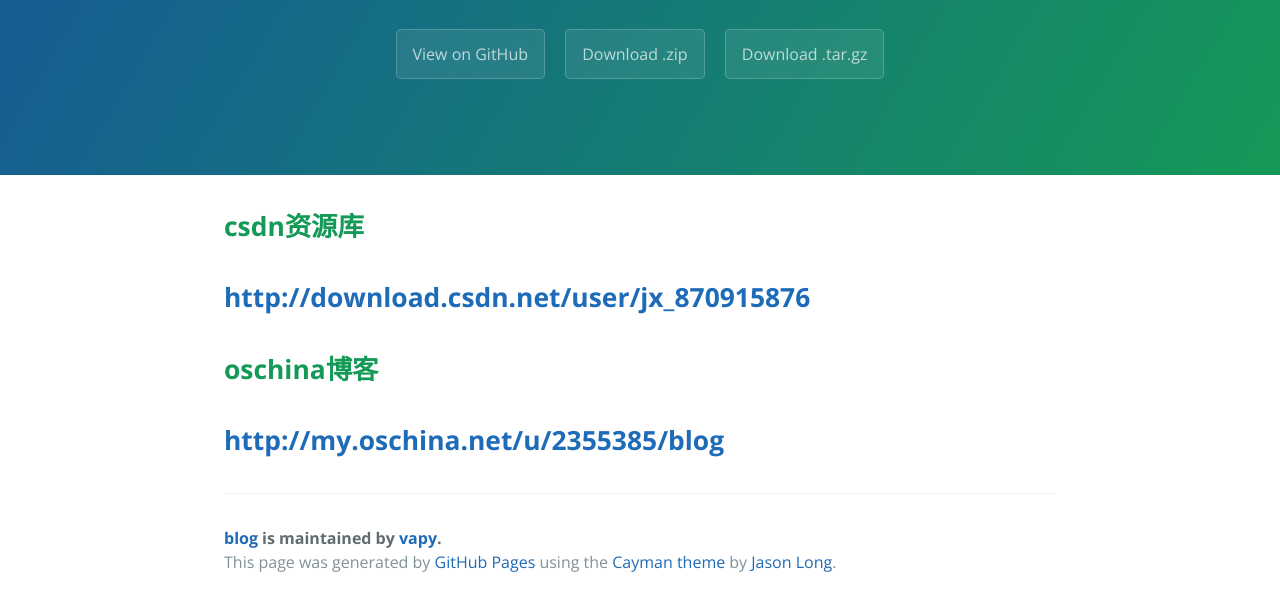
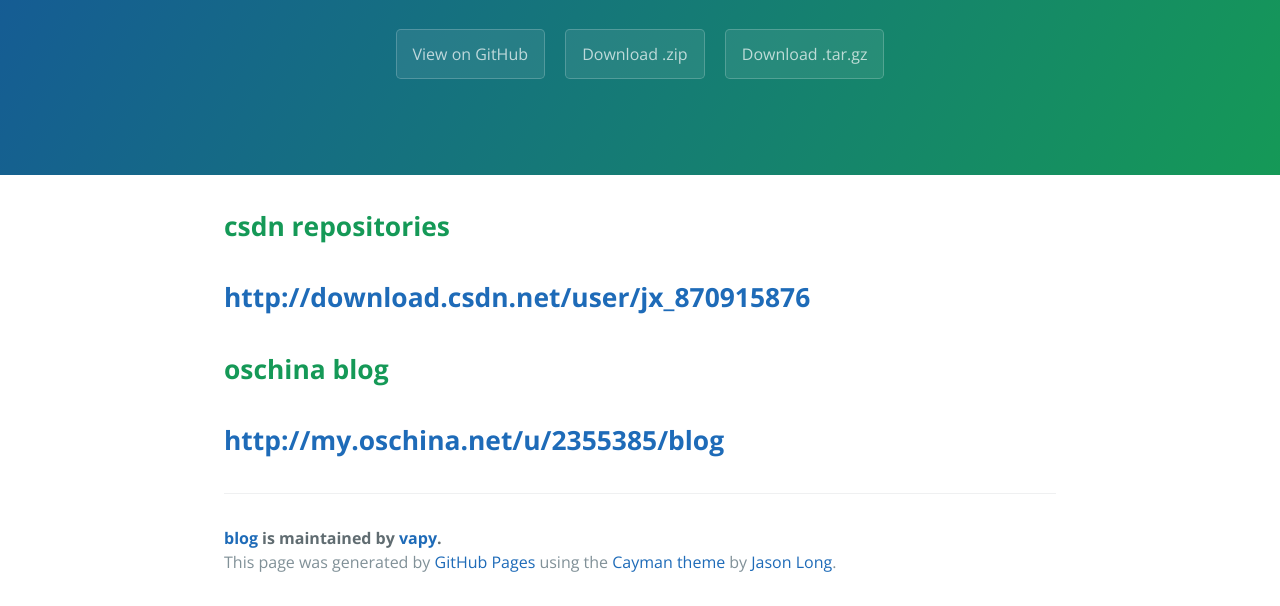
Before and after one commit to vapy/blog, a plain HTML site: page index.html in a window 1280 px wide. Shown: the part 208-814 px from the top of the page. Drawn offline with nearby package versions, Linux system fonts and the light colour scheme.

```diff
--- a/index.html
+++ b/index.html
@@ -20,7 +20,7 @@
 
     <section class="main-content">
       <h2>
-<a id="csdn资源库" class="anchor" href="#csdn%E8%B5%84%E6%BA%90%E5%BA%93" aria-hidden="true"><span aria-hidden="true" class="octicon octicon-link"></span></a><strong>csdn资源库</strong>
+<a id="csdn-repositories" class="anchor" href="#csdn-repositories" aria-hidden="true"><span aria-hidden="true" class="octicon octicon-link"></span></a><strong>csdn repositories</strong>
 </h2>
 
 <h2>
@@ -28,7 +28,7 @@
 </h2>
 
 <h2>
-<a id="oschina博客" class="anchor" href="#oschina%E5%8D%9A%E5%AE%A2" aria-hidden="true"><span aria-hidden="true" class="octicon octicon-link"></span></a><strong>oschina博客</strong>
+<a id="oschina-blog" class="anchor" href="#oschina-blog" aria-hidden="true"><span aria-hidden="true" class="octicon octicon-link"></span></a><strong>oschina blog</strong>
 </h2>
 
 <h2>
--- a/params.json
+++ b/params.json
@@ -1,6 +1,6 @@
 {
   "name": "blog",
   "tagline": "vapy",
-  "body": "## **csdn资源库**\r\n## **http://download.csdn.net/user/jx_870915876**\r\n\r\n## **oschina博客**\r\n## **http://my.oschina.net/u/2355385/blog**",
+  "body": "## **csdn repositories**\r\n## **http://download.csdn.net/user/jx_870915876**\r\n\r\n## **oschina blog**\r\n## **http://my.oschina.net/u/2355385/blog**",
   "note": "Don't delete this file! It's used internally to help with page regeneration."
 }
```
